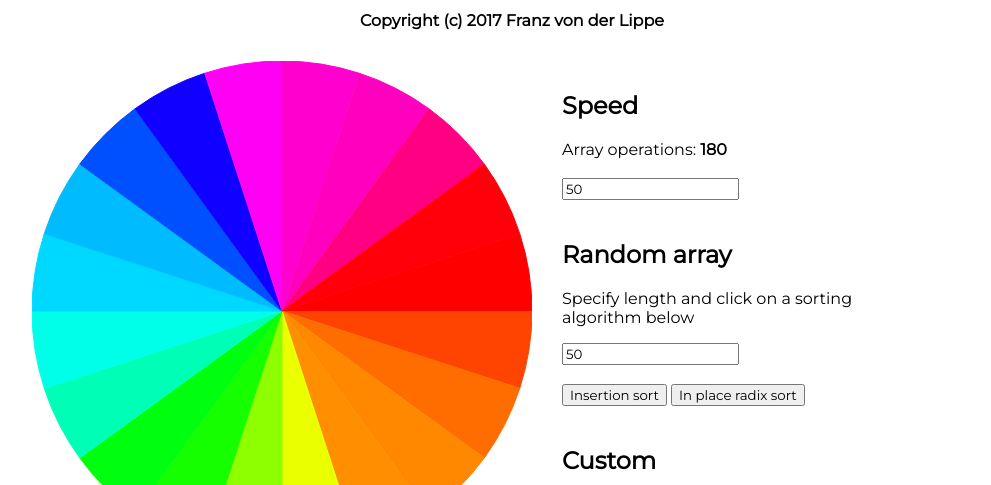
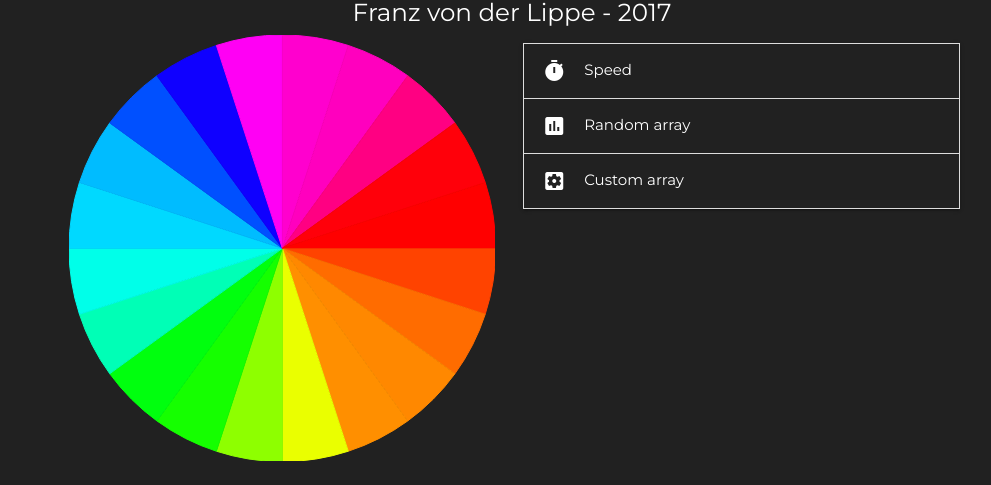
Before and after one commit to franzwilhelm/SortingVisuals, a plain HTML site: page index.html in a window 1280 px wide. Shown: the part 89-574 px from the top of the page, without its empty margins (128-1119 px from the left). Drawn offline with nearby package versions, Linux system fonts and the light colour scheme.

Commit message:
[ADD] materialize styling

```diff
--- a/index.html
+++ b/index.html
@@ -4,83 +4,102 @@
   <meta charset="utf-8">
   <title>Sorting visuals | Franz von der Lippe</title>
   <link href="https://fonts.googleapis.com/css?family=Montserrat" rel="stylesheet">
+  <link rel="stylesheet" href="https://cdnjs.cloudflare.com/ajax/libs/materialize/0.100.2/css/materialize.min.css">
+  <link href="https://fonts.googleapis.com/icon?family=Material+Icons" rel="stylesheet">
+
   <style media="screen">
   * {
-    font-family: 'Montserrat', sans-serif;
+    font-family: "Montserrat", sans-serif;
   }
-  .content {
-    margin: auto;
-    width: 50%;
-    padding: 10px;
-    display: inline-block;
+  body {
+    display: flex;
+    min-height: 100vh;
+    flex-direction: column;
   }
-  . {
-    : 2px solid black;
+  main {
+    flex: 1 0 auto;
   }
-  #left {
-    float: left;
-    width: 50%;
-    overflow: hidden;
-    padding-left: 20px
+  input[type=range]::-webkit-slider-thumb {
+    background-color: red;
   }
-  #right {
-    overflow: hidden;
-    padding-left: 20px
+  input[type=range] + .thumb {
+    background-color: #dedede;
   }
-  .right {
-    float: right;
-  }
-  .left {
-    float: left;
-  }
-  .textCenter {
-    text-align: center;
+  input[type=range] + .thumb.active .value {
+    color: red;
   }
   </style>
 </head>
-<body>
-  <div style="display:block" class="content textCenter">
-    <h1>Sorting visuals</h1>
-    <h4>Copyright (c) 2017 Franz von der Lippe</h4>
-  </div>
+<body class="grey darken-4 white-text">
+  <div class="container">
 
-  <div style="text-align: right;">
-    <div id="left">
-      <div>
-        <canvas id="canvas" width="500" height="500"/>
+    <div class="row">
+      <div style="text-align:center">
+        <a href="https://github.com/franzwilhelm/SortingVisuals">
+          <h3 class="white-text">Sorting visuals</h3>
+          <h5 class="white-text">Franz von der Lippe - 2017</h5>
+        </a>
+      </div>
+      <div class="center-align col s12 m6 l6">
+        <div class="">
+
+          <canvas id="canvas"/>
+        </div>
+        <h2 id="index">0</h2>
+      </div>
+
+
+
+      <div class="col s12 m6 l6">
+        <ul class="collapsible" data-collapsible="expandable">
+          <li class="grey darken-4">
+            <div class="collapsible-header grey darken-4"><i class="material-icons">timer</i>Speed</div>
+            <div class="collapsible-body">
+              <p class="range-field s12 m3 l3">
+                <input type="range" id="speed" min="1" max="50" oninput="changeSpeed(this.value)"/>
+              </p>
+            </div>
+          </li>
+          <li>
+            <div class="collapsible-header grey darken-4"><i class="material-icons">insert_chart</i>Random array</div>
+            <div class="collapsible-body">
+              <span>Specify length and click on a sorting algorithm below</span>
+              <input id="length" type="number" value="50" oninput="generate(this.value);draw();">
+              <div class="row">
+                <div class="col s12 m6 l6">
+                  <button class="col s12 waves-effect waves-light btn red " type="button" name="button" onclick="generate();insertion()">Insertion sort</button>
+                </div>
+                <div class="col s12 m6 l6">
+                  <button class="col s12 waves-effect waves-light btn blue" type="button" name="button" onclick="generate();inPlaceRadix()">Radix</button>
+                </div>
+              </div>
+            </div>
+          </li>
+          <li>
+            <div class="collapsible-header grey darken-4"><i class="material-icons">settings_applications</i>Custom array</div>
+            <div class="collapsible-body">
+              <div class="row">
+                <p class="col s12">
+                  Enter custom sorting steps here (example: [ [3,1,2], [1,3,2], [1,2,3] ])
+                </p>
+                <div class="input-field col s12">
+                  <textarea id="custom" class="materialize-textarea" oninput="check(this.value)"></textarea>
+                  <label for="textarea1">Textarea</label>
+                  <p class="red-text" id="error"></p>
+                  <button class="btn col s12 m12 l12" type="button" name="button" onclick="custom()">Run</button>
+                </div>
+              </div>
+            </div>
+          </li>
+        </ul>
       </div>
     </div>
   </div>
+</div>
+</div>
 
-  <div style="text-align: left;">
-    <div id="right">
-
-      <div class="content left">
-        <h2>Speed</h2>
-        Array operations: <b id="index">0</b><br><br>
-        <input id="speed" oninput="changeSpeed(this.value)" type="number" value="50">
-      </div>
-
-      <div class="content  left">
-        <h2>Random array</h2>
-        <div>
-          <p>Specify length and click on a sorting algorithm below</p>
-          <input id="length" type="number" value="50" oninput="generate(this.value);draw();">
-        </div>
-        <br>
-        <button type="button" name="button" onclick="generate();insertion()">Insertion sort</button>
-        <button type="button" name="button" onclick="generate();inPlaceRadix()">In place radix sort</button>
-      </div>
-
-      <div class="content  left">
-        <h2> Custom</h2>
-        <textarea id="custom" style="width:100%; height:100%" rows="3" placeholder="Enter custom sorting steps here (example: [ [3,1,2], [1,3,2], [1,2,3] ])" oninput="check(this.value)"></textarea>
-        <p id="error"></p>
-        <button type="button" name="button" onclick="custom()">Run</button>
-      </div>
-
-    </div>
-  </div>
-  <script type="text/javascript" src="index.js"></script>
+<script type="text/javascript" src="https://code.jquery.com/jquery-3.2.1.min.js"></script>
+<script src="https://cdnjs.cloudflare.com/ajax/libs/materialize/0.100.2/js/materialize.min.js"></script>
+<script type="text/javascript" src="index.js"></script>
 </body>
 </html>
--- a/index.js
+++ b/index.js
@@ -2,8 +2,13 @@
 const indexText = document.getElementById("index");
 const canvas = document.getElementById("canvas");
 const ctx = canvas.getContext("2d");
-const X = canvas.width / 2;
-const Y = canvas.height / 2;
+let radius;
+
+resize(window.innerWidth);
+window.onresize = event => {
+  resize(event.currentTarget.innerWidth);
+  draw();
+};
 
 // array
 let timeout = 10;
@@ -19,9 +24,16 @@ function getRandomInt(min, max) {
   return Math.floor(Math.random() * (max - min)) + min;
 }
 
+function resize(width) {
+  width = width > 496 ? width / 3 : width / 2.5;
+  canvas.width = width;
+  canvas.height = width;
+  radius = width / 2;
+}
+
 function draw() {
   if (curr) {
-    ctx.clearRect(0, 0, X * 2, Y * 2);
+    ctx.clearRect(0, 0, radius * 2, radius * 2);
     let last = 0;
     for (let i = 1; i <= curr.length; i++) {
       let rad = i * (2 * Math.PI) / curr.length;
@@ -29,10 +41,13 @@ function draw() {
       ctx.fillStyle = color;
       ctx.strokeStyle = color;
       ctx.beginPath();
-      ctx.moveTo(X, Y);
-      ctx.arc(X, Y, Y, last, rad, false);
+      ctx.moveTo(radius, radius);
+      ctx.arc(radius, radius, radius, last, rad, false);
       last = rad;
-      ctx.lineTo(X + X * Math.cos(rad), Y + Y * Math.sin(rad));
+      ctx.lineTo(
+        radius + radius * Math.cos(rad),
+        radius + radius * Math.sin(rad)
+      );
       ctx.fill();
       ctx.stroke();
     }
@@ -58,6 +73,7 @@ function check(val) {
 }
 
 function changeSpeed(speed) {
+  console.log(speed);
   timeout = 500 / speed;
 }
 
@@ -85,6 +101,7 @@ function insertion() {
     if (curr.length >= 200) a.push([...curr]);
     curr[j + 1] = tmp;
   }
+  console.log(a);
   run();
 }
 
```
